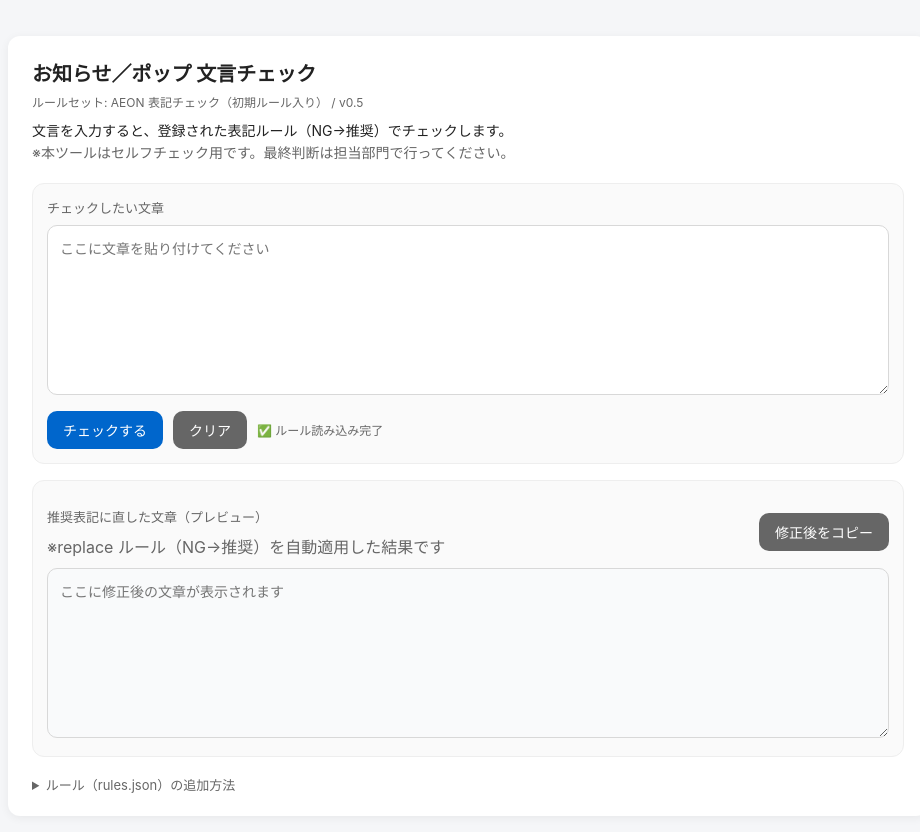
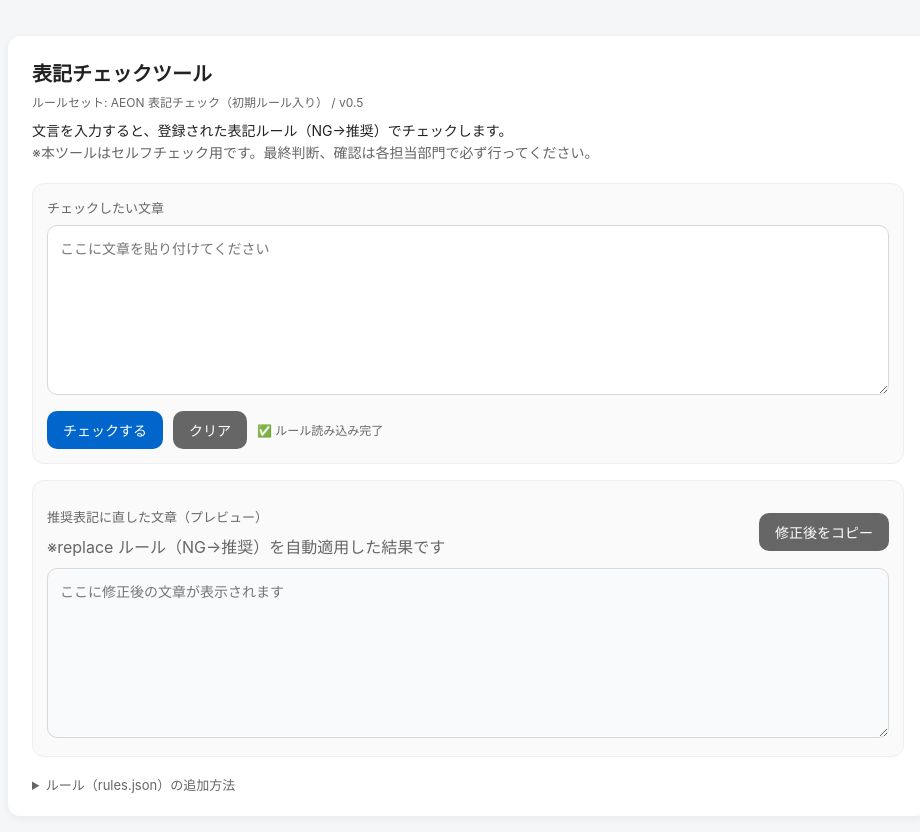
Before and after one commit to Yusuke-Yamanaka-ASTUIUX/notation_check, a plain HTML site: page index.html in a window 1280 px wide. Shown: the whole page, without its empty margins (172-1092 px from the left). Drawn offline with Linux system fonts and the light colour scheme.

Commit message:
Add files via upload

```diff
--- a/index.html
+++ b/index.html
@@ -3,7 +3,7 @@
 <head>
   <meta charset="UTF-8" />
   <meta name="viewport" content="width=device-width, initial-scale=1"/>
-  <title>文言チェック（辞書ベース）</title>
+  <title>表記チェックツール</title>
   <link rel="stylesheet" href="./style.css" />
   <meta name="robots" content="noindex, nofollow">
 </head>
@@ -11,11 +11,11 @@
 <body>
   <main class="container">
     <header class="header">
-      <h1>お知らせ／ポップ 文言チェック</h1>
+      <h1>表記チェックツール</h1>
       <div class="meta" id="metaLine">ルール読込中…</div>
       <p class="desc">
         文言を入力すると、登録された表記ルール（NG→推奨）でチェックします。<br>
-        <span class="muted">※本ツールはセルフチェック用です。最終判断は担当部門で行ってください。</span>
+        <span class="muted">※本ツールはセルフチェック用です。最終判断、確認は各担当部門で必ず行ってください。</span>
       </p>
     </header>
 
```
